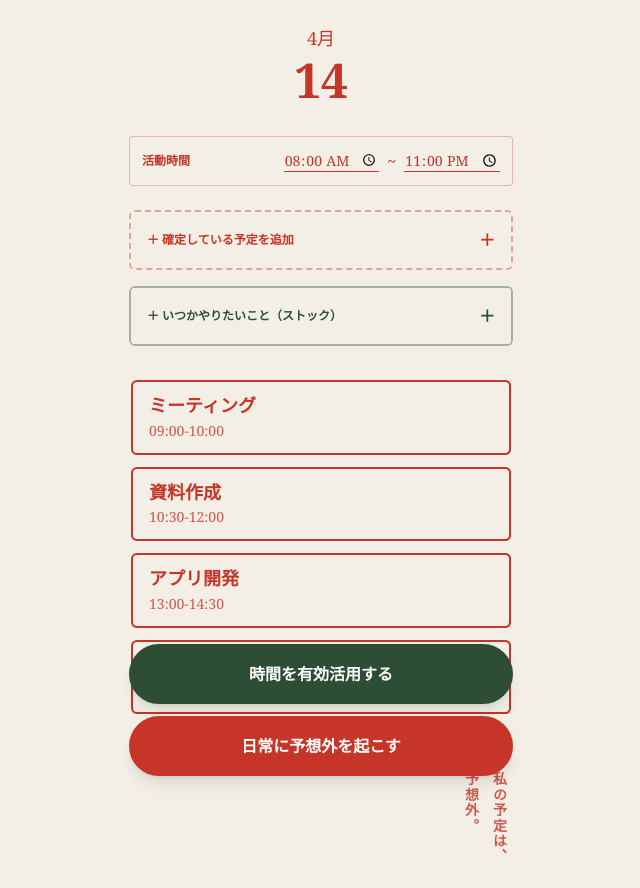
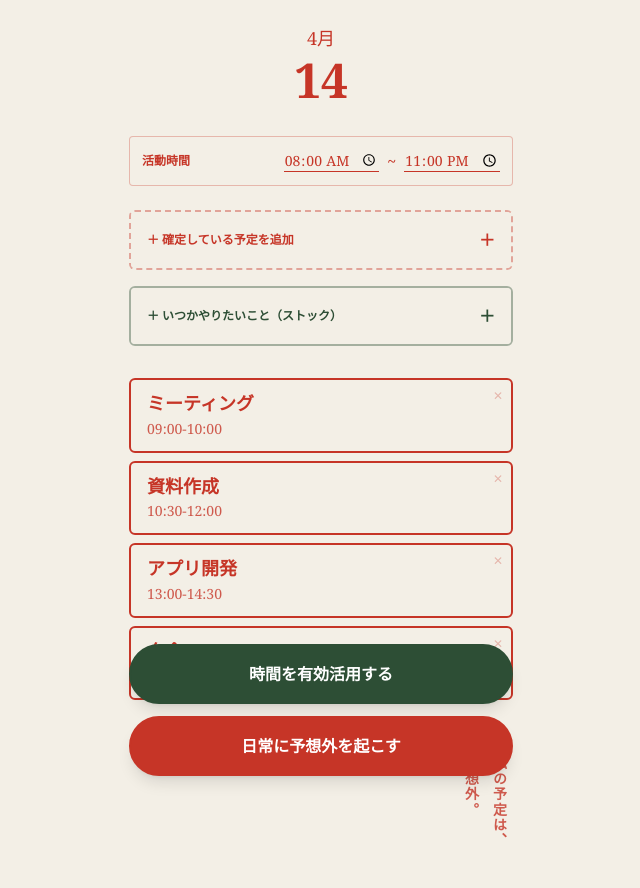
Before and after one commit to j339nogu/Unexpected-Day, a React (Vite) app: page / in a window 1280 px wide. Shown: the whole page, without its empty margins (319-959 px from the left). Built offline with nearby package versions, Linux system fonts and the light colour scheme; the HTML template or start-up script is replaced by a standard one.

Commit message:
Update App.jsx

```diff
--- a/src/App.jsx
+++ b/src/App.jsx
@@ -1,5 +1,4 @@
-import React, { useState, useEffect, useRef } from 'react';
-import { useAutoAnimate } from '@formkit/auto-animate/react';
+import React, { useState, useEffect } from 'react';
 
 // --- 時間帯の定義リスト ---
 const ALL = ['morning', 'day', 'afternoon', 'evening', 'night', 'midnight'];
@@ -99,88 +98,46 @@ const getSlotCategory = (minutes) => {
   return 'midnight';
 };
 
-// --- スワイプ対応コンポーネント ---
-const SwipeableEventCard = ({ id, startTime, endTime, title, type, onDelete, onEdit }) => {
+// --- コンポーネント ---
+const EventCard = ({ id, startTime, endTime, title, type, onDelete, onClick }) => {
   const isUnexpected = type === 'unexpected';
   const isCustom = type === 'custom';
 
-  // スワイプ時に後ろのボタンが透けないよう、アプリ背景色(#F3EFE6)と同化する色をデフォルトに
-  let bgColor = 'bg-[#F3EFE6]';
+  let bgColor = 'bg-transparent';
   let borderColor = 'border-[#C63527]';
   let textColor = 'text-[#C63527]';
+  let btnColor = 'text-[#C63527] opacity-30 hover:opacity-100';
 
   if (isUnexpected) {
     bgColor = 'bg-[#C63527]';
     textColor = 'text-white';
+    btnColor = 'text-white opacity-40 hover:opacity-100';
   } else if (isCustom) {
     bgColor = 'bg-[#2D4E35]';
     borderColor = 'border-[#2D4E35]';
     textColor = 'text-white';
+    btnColor = 'text-white opacity-40 hover:opacity-100';
   }
 
-  // スワイプ用の状態管理
-  const [translateX, setTranslateX] = useState(0);
-  const touchStartX = useRef(0);
-  const touchCurrentX = useRef(0);
-  const ACTION_WIDTH = 140; // 編集(70px) + 削除(70px) の幅
+  return (
+    <div
+      onClick={onClick}
+      className={`relative w-full px-4 py-3 rounded-md border-2 mb-2 cursor-pointer transition-transform hover:scale-[1.01] ${bgColor} ${borderColor} ${textColor}`}
+    >
+      <button
+        onClick={(e) => {
+          e.stopPropagation();
+          onDelete(id);
+        }}
+        className={`absolute top-2 right-2 text-xs transition-opacity ${btnColor} p-2 -m-2`}
+        aria-label="削除"
+      >
+        ✕
+      </button>
 
-  const handleTouchStart = (e) => {
-    touchStartX.current = e.touches[0].clientX;
-    touchCurrentX.current = e.touches[0].clientX;
-  };
-
-  const handleTouchMove = (e) => {
-    touchCurrentX.current = e.touches[0].clientX;
-    const diff = touchCurrentX.current - touchStartX.current;
-
-    if (diff < 0 && translateX === 0) {
-      // 左へのスワイプ
-      setTranslateX(Math.max(diff, -ACTION_WIDTH));
-    } else if (diff > 0 && translateX < 0) {
-      // 右へのスワイプ（元に戻す）
-      setTranslateX(Math.min(-ACTION_WIDTH + diff, 0));
-    }
-  };
-
-  const handleTouchEnd = () => {
-    // スワイプ距離が半分を超えたら開きっぱなしにする
-    if (translateX < -(ACTION_WIDTH / 2)) {
-      setTranslateX(-ACTION_WIDTH);
-    } else {
-      setTranslateX(0);
-    }
-  };
-
-  return (
-    <div className="relative w-full mb-2 overflow-hidden rounded-md border-2 border-transparent">
-      {/* 背後に隠れているアクションボタン */}
-      <div className="absolute top-0 right-0 h-full flex">
-        <button
-          onClick={(e) => { e.stopPropagation(); setTranslateX(0); onEdit(); }}
-          className="w-[70px] bg-gray-400 text-white font-bold text-sm flex items-center justify-center transition-colors hover:bg-gray-500 rounded-l-md"
-        >
-          編集
-        </button>
-        <button
-          onClick={(e) => { e.stopPropagation(); setTranslateX(0); onDelete(id); }}
-          className="w-[70px] bg-[#C63527] text-white font-bold text-sm flex items-center justify-center transition-colors hover:bg-red-800 rounded-r-md"
-        >
-          削除
-        </button>
-      </div>
-
-      {/* スワイプで動く前面のカード本体 */}
-      <div
-        onTouchStart={handleTouchStart}
-        onTouchMove={handleTouchMove}
-        onTouchEnd={handleTouchEnd}
-        style={{ transform: `translateX(${translateX}px)` }}
-        className={`relative w-full px-4 py-3 border-2 transition-transform duration-200 ease-out rounded-md shadow-sm ${bgColor} ${borderColor} ${textColor}`}
-      >
-        <div className="font-bold text-base sm:text-lg leading-tight mb-1 pr-6 break-words whitespace-pre-wrap">{title}</div>
-        <div className={`text-xs sm:text-sm ${isUnexpected || isCustom ? 'opacity-90' : 'text-[#C63527]/80'}`}>
-          {startTime}-{endTime}
-        </div>
+      <div className="font-bold text-base sm:text-lg leading-tight mb-1 pr-6 break-words whitespace-pre-wrap">{title}</div>
+      <div className={`text-xs sm:text-sm ${isUnexpected || isCustom ? 'opacity-90' : 'text-[#C63527]/80'}`}>
+        {startTime}-{endTime}
       </div>
     </div>
   );
@@ -211,9 +168,6 @@ export default function App() {
   const [newEndTime, setNewEndTime] = useState('');
   const [poolTitle, setPoolTitle] = useState('');
   const [poolDuration, setPoolDuration] = useState(30);
-
-  // ★ ヌルッとしたアニメーションを管理するHook
-  const [listRef] = useAutoAnimate();
 
   useEffect(() => {
     const fadeTimer = setTimeout(() => { setFadeSplash(true); }, 1500);
@@ -260,7 +214,7 @@ export default function App() {
   const currentMonth = today.getMonth() + 1;
   const currentDate = today.getDate();
 
-  // 隙間計算
+  // 隙間計算（現在時刻を考慮し、予定と予定の間を最優先）
   const getGaps = (currentSchedule) => {
     const sorted = [...currentSchedule].sort((a, b) => timeToMinutes(a.startTime) - timeToMinutes(b.startTime));
     const innerGaps = [];
@@ -268,23 +222,31 @@ export default function App() {
     const activeStart = timeToMinutes(activeRange.start);
     const activeEnd = timeToMinutes(activeRange.end);
 
+    // ★ 現在のリアルタイム時刻を取得
     const now = new Date();
     const currentMinutes = now.getHours() * 60 + now.getMinutes();
+
+    // ★ 設定上の開始時刻か、現在時刻のどちらか「遅い方」を実質的なスタートラインとする
     const effectiveStart = Math.max(activeStart, currentMinutes);
 
-    if (effectiveStart >= activeEnd) return { innerGaps: [], outerGaps: [] };
+    // すでに活動終了時刻を過ぎている場合は隙間なし
+    if (effectiveStart >= activeEnd) {
+      return { innerGaps: [], outerGaps: [] };
+    }
 
     if (sorted.length === 0) {
       if (activeEnd - effectiveStart >= 15) outerGaps.push({ start: effectiveStart, end: activeEnd, duration: activeEnd - effectiveStart });
       return { innerGaps, outerGaps };
     }
 
+    // 現在時刻より後の最初の予定までの隙間（Outer）
     const firstEventStart = timeToMinutes(sorted[0].startTime);
     if (firstEventStart > effectiveStart) {
       const gapEnd = Math.min(firstEventStart, activeEnd);
       if (gapEnd - effectiveStart >= 15) outerGaps.push({ start: effectiveStart, end: gapEnd, duration: gapEnd - effectiveStart });
     }
 
+    // 予定と予定の間の隙間（Inner）
     let lastEnd = Math.max(effectiveStart, timeToMinutes(sorted[0].endTime));
     for (let i = 1; i < sorted.length; i++) {
       const start = timeToMinutes(sorted[i].startTime);
@@ -296,6 +258,7 @@ export default function App() {
       lastEnd = Math.max(lastEnd, timeToMinutes(sorted[i].endTime));
     }
 
+    // 最後の予定から活動終了までの隙間（Outer）
     if (activeEnd > lastEnd) {
       const gapStart = Math.max(lastEnd, effectiveStart);
       if (activeEnd - gapStart >= 15) outerGaps.push({ start: gapStart, end: activeEnd, duration: activeEnd - gapStart });
@@ -312,10 +275,18 @@ export default function App() {
       alert("終了時刻は開始時刻より後に設定してください。");
       return;
     }
-    const newEvent = { id: Date.now(), startTime: newStartTime, endTime: newEndTime, title: newTitle, type: 'normal' };
+
+    const newEvent = {
+      id: Date.now(),
+      startTime: newStartTime,
+      endTime: newEndTime,
+      title: newTitle,
+      type: 'normal'
+    };
+
     setSchedule([...schedule, newEvent]);
     setNewTitle(''); setNewStartTime(''); setNewEndTime('');
-    setIsScheduleFormOpen(false);
+    setIsScheduleFormOpen(false); // 追加したらフォームを閉じる
   };
 
   const deleteEvent = (idToDelete) => setSchedule(schedule.filter(item => item.id !== idToDelete));
@@ -342,16 +313,7 @@ export default function App() {
     e.target.style.height = `${e.target.scrollHeight}px`;
   };
 
-  // ★ バイブレーション機能の追加
-  const triggerVibration = () => {
-    if (typeof navigator !== 'undefined' && navigator.vibrate) {
-      navigator.vibrate(50); // 50ミリ秒の「ブルッ」
-    }
-  };
-
   const triggerUnexpected = () => {
-    triggerVibration(); // ボタン押下時の振動
-
     const { innerGaps, outerGaps } = getGaps(schedule);
     const gaps = innerGaps.length > 0 ? innerGaps : outerGaps;
 
@@ -389,8 +351,6 @@ export default function App() {
   };
 
   const triggerCustomTask = () => {
-    triggerVibration(); // ボタン押下時の振動
-
     if (customPool.length === 0) {
       alert("まずは「ストック」にタスクを追加してください。");
       return;
@@ -399,6 +359,7 @@ export default function App() {
     const { innerGaps, outerGaps } = getGaps(schedule);
     const shuffledTasks = [...customPool].sort(() => 0.5 - Math.random());
 
+    // 1. まず予定の間（inner）を探す
     for (const task of shuffledTasks) {
       const targetGap = innerGaps.find(g => g.duration >= task.duration);
       if (targetGap) {
@@ -407,6 +368,7 @@ export default function App() {
       }
     }
 
+    // 2. なければ前後（outer）を探す
     for (const task of shuffledTasks) {
       const targetGap = outerGaps.find(g => g.duration >= task.duration);
       if (targetGap) {
@@ -438,6 +400,7 @@ export default function App() {
             <h1 className="text-4xl sm:text-5xl font-bold mt-1">{currentDate}</h1>
           </div>
 
+          {/* 活動時間の指定 */}
           <div className="mb-6 p-3 border border-[#C63527]/30 rounded flex items-center justify-between text-[#C63527] bg-[#F3EFE6]">
             <span className="text-xs font-bold">活動時間</span>
             <div className="flex gap-2 items-center">
@@ -447,6 +410,7 @@ export default function App() {
             </div>
           </div>
 
+          {/* 予定追加フォーム（アコーディオン） */}
           <div className="mb-4 border-2 border-dashed border-[#C63527]/40 rounded-md transition-all overflow-hidden">
             <button
               type="button"
@@ -477,6 +441,7 @@ export default function App() {
             )}
           </div>
 
+          {/* タスクストック（アコーディオン） */}
           <div className="mb-8 border-2 border-[#2D4E35]/40 rounded-md text-[#2D4E35] transition-all overflow-hidden">
             <button
               type="button"
@@ -511,12 +476,12 @@ export default function App() {
             )}
           </div>
 
-          {/* ★ AutoAnimateを適用したスケジュールリスト */}
-          <div className="flex flex-col" ref={listRef}>
+          {/* スケジュール表示 */}
+          <div className="flex flex-col">
             {sortedDisplaySchedule.map((item) => {
               const isUnexpected = item.type === 'unexpected';
               const isCustom = item.type === 'custom';
-              const editBg = isUnexpected ? 'bg-[#C63527] border-[#C63527] text-white' : isCustom ? 'bg-[#2D4E35] border-[#2D4E35] text-white' : 'bg-[#F3EFE6] border-[#C63527] text-[#C63527]';
+              const editBg = isUnexpected ? 'bg-[#C63527] border-[#C63527] text-white' : isCustom ? 'bg-[#2D4E35] border-[#2D4E35] text-white' : 'bg-transparent border-[#C63527] text-[#C63527]';
               const saveBtnClass = isUnexpected || isCustom ? 'border-white hover:bg-white hover:text-[#C63527]' : 'border-[#C63527] hover:bg-[#C63527] hover:text-white';
 
               return editingId === item.id ? (
@@ -540,7 +505,7 @@ export default function App() {
                   </div>
                 </div>
               ) : (
-                <SwipeableEventCard
+                <EventCard
                   key={item.id}
                   id={item.id}
                   startTime={item.startTime}
@@ -548,7 +513,7 @@ export default function App() {
                   title={item.title}
                   type={item.type}
                   onDelete={deleteEvent}
-                  onEdit={() => startEditing(item)}
+                  onClick={() => startEditing(item)}
                 />
               )
             })}
@@ -560,16 +525,17 @@ export default function App() {
             </p>
           </div>
 
+          {/* 固定操作ボタン */}
           <div className="fixed bottom-6 left-0 right-0 flex flex-col items-center gap-3 px-4 pointer-events-none">
             <button
               onClick={triggerCustomTask}
-              className="pointer-events-auto w-full max-w-sm bg-[#2D4E35] text-white px-4 sm:px-6 py-3 sm:py-4 rounded-full font-bold shadow-lg border-2 border-[#2D4E35] hover:bg-white hover:text-[#2D4E35] transition-all transform hover:scale-105 active:scale-95 text-sm sm:text-base"
+              className="pointer-events-auto w-full max-w-sm bg-[#2D4E35] text-white px-4 sm:px-6 py-3 sm:py-4 rounded-full font-bold shadow-lg border-2 border-[#2D4E35] hover:bg-white hover:text-[#2D4E35] transition-all transform hover:scale-105 text-sm sm:text-base"
             >
               時間を有効活用する
             </button>
             <button
               onClick={triggerUnexpected}
-              className="pointer-events-auto w-full max-w-sm bg-[#C63527] text-white px-4 sm:px-6 py-3 sm:py-4 rounded-full font-bold shadow-lg border-2 border-[#C63527] hover:bg-white hover:text-[#C63527] transition-all transform hover:scale-105 active:scale-95 text-sm sm:text-base"
+              className="pointer-events-auto w-full max-w-sm bg-[#C63527] text-white px-4 sm:px-6 py-3 sm:py-4 rounded-full font-bold shadow-lg border-2 border-[#C63527] hover:bg-white hover:text-[#C63527] transition-all transform hover:scale-105 text-sm sm:text-base"
             >
               日常に予想外を起こす
             </button>
```
